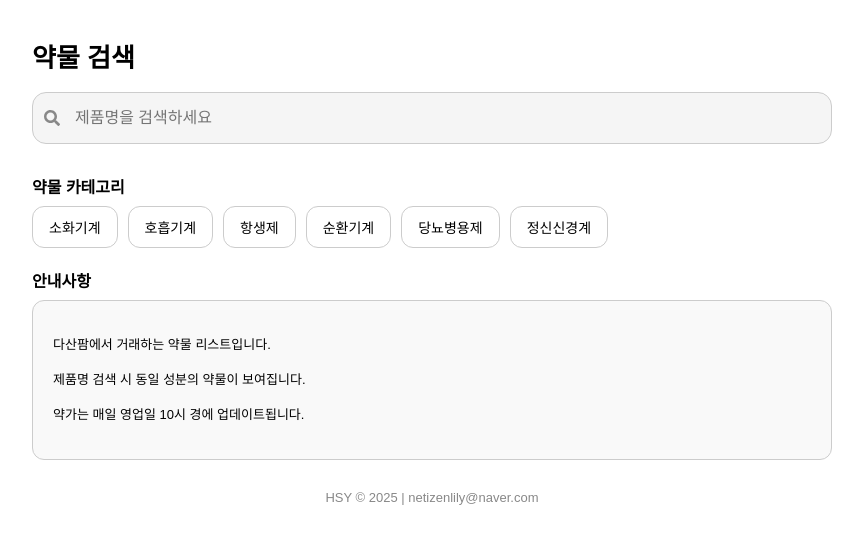
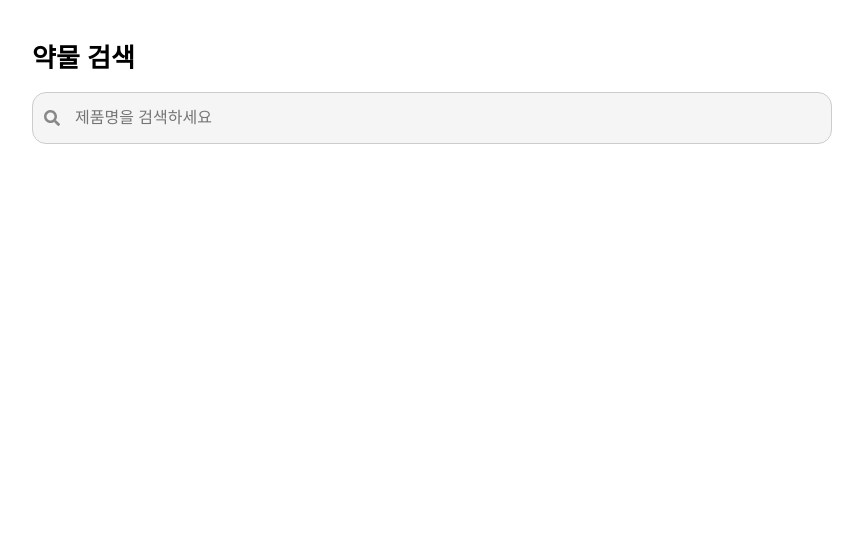
Before and after one commit to dasampharm/dasanpharm, a React (Create React App) app: page / in a window 1280 px wide. Shown: the top 544 px of the page, without its empty margins (208-1071 px from the left). Built offline with nearby package versions, Linux system fonts and the light colour scheme.

Commit message:
App.js 업데이트

```diff
--- a/src/App.js
+++ b/src/App.js
@@ -103,77 +103,7 @@ function App() {
         </div>
       </div>
 
-      {!selectedDrug && !selectedCategory && (
-        <>
-          <h3 style={{ fontSize: "16px", marginTop: "20px", marginBottom: "8px" }}>약물 카테고리</h3>
-          <div style={{ display: "flex", flexWrap: "wrap", gap: "10px", marginBottom: "20px" }}>
-            {categories.map((cat) => (
-              <button key={cat} onClick={() => handleCategoryClick(cat)} style={{ padding: "10px 16px", border: "1px solid #ccc", borderRadius: "12px", background: "white", fontSize: "14px", cursor: "pointer" }}>{cat}</button>
-            ))}
-          </div>
-          <h3 style={{ fontSize: "16px", marginBottom: "8px" }}>안내사항</h3>
-          <div style={{ backgroundColor: "#f9f9f9", border: "1px solid #ccc", borderRadius: "12px", padding: "20px", fontSize: "13px", lineHeight: "1.7" }}>
-            <p>다산팜에서 거래하는 약물 리스트입니다.</p>
-            <p>제품명 검색 시 동일 성분의 약물이 보여집니다.</p>
-            <p>약가는 매일 영업일 10시 경에 업데이트됩니다.</p>
-          </div>
-        </>
-      )}
-
-      {(selectedDrug || selectedCategory) && (
-        <div style={{ marginTop: "20px", width: "100%", overflowX: "auto" }}>
-          <div style={{ display: "flex", justifyContent: "space-between", alignItems: "center", marginBottom: "8px" }}>
-            <h2>{selectedDrug ? "동일성분조회" : `📂 ${selectedCategory} 카테고리`}</h2>
-            <span onClick={handleReset} style={{ fontSize: "13px", color: "#2F75B5", cursor: "pointer" }}>메인으로 돌아가기</span>
-          </div>
-
-          {selectedDrug && (
-            <div style={{ fontSize: "14px", marginBottom: "10px" }}>
-              성분 : {selectedDrug["성분"]} {selectedDrug["용량"]}
-            </div>
-          )}
-
-          {selectedDrug && (
-            <div style={{ display: "flex", gap: "10px", marginBottom: "10px" }}>
-              <label style={{ display: "flex", alignItems: "center", fontSize: "14px" }}>
-                <input type="checkbox" checked={sameDoseOnly} onChange={() => setSameDoseOnly(!sameDoseOnly)} /> 동일 용량
-              </label>
-              <label style={{ display: "flex", alignItems: "center", fontSize: "14px" }}>
-                <input type="checkbox" checked={availableOnly} onChange={() => setAvailableOnly(!availableOnly)} /> 거래 가능
-              </label>
-            </div>
-          )}
-
-          <div style={{ maxHeight: "400px", overflowY: "auto", position: "relative" }}>
-            <table style={{ borderCollapse: "collapse", tableLayout: "auto", width: "100%", fontSize: "14px" }}>
-              <thead>
-                <tr>
-                  <th style={{ padding: "14px", border: "1px solid #999", backgroundColor: "#f7f7f7", color: "#666", textAlign: "left", position: "sticky", top: 0, left: 0, zIndex: 4 }}>제품명</th>
-                  {selectedDrug ? null : <th style={{ padding: "14px", border: "1px solid #999", backgroundColor: "#f7f7f7", color: "#666", textAlign: "left", position: "sticky", top: 0, zIndex: 3 }}>성분</th>}
-                  {["용량", "제약사", "약가", "요율", "환산액", "품절", "비고"].map((label, i) => (
-                    <th key={i} style={{ padding: "14px", border: "1px solid #999", backgroundColor: "#f7f7f7", color: "#666", textAlign: "left", position: "sticky", top: 0, zIndex: 2 }}>{label}</th>
-                  ))}
-                </tr>
-              </thead>
-              <tbody>
-                {getFilteredDrugs().map((drug, index) => (
-                  <tr key={index}>
-                    <td style={{ padding: "14px", border: "1px solid #999", background: "#fff", color: "#666", wordBreak: "break-word", overflowWrap: "anywhere", whiteSpace: drug["제품명"]?.length >= 9 ? "normal" : "nowrap", position: "sticky", left: 0, zIndex: 1 }}>{drug["제품명"]}</td>
-                    {selectedDrug ? null : <td style={{ padding: "14px", border: "1px solid #999", wordBreak: "break-word", overflowWrap: "anywhere", whiteSpace: "normal" }}>{drug["성분"]}</td>}
-                    {["용량", "제약사", "약가", "요율", "환산액", "품절", "비고"].map((key, i) => (
-                      <td key={i} style={{ padding: "14px", border: "1px solid #999", whiteSpace: key === "비고" ? "nowrap" : "normal", overflow: key === "비고" ? "visible" : "hidden", wordBreak: key === "비고" ? "normal" : "break-word", overflowWrap: "anywhere" }}>{drug[key]}</td>
-                    ))}
-                  </tr>
-                ))}
-              </tbody>
-            </table>
-          </div>
-        </div>
-      )}
-
-      <div style={{ marginTop: "30px", fontSize: "13px", color: "#888", textAlign: "center" }}>
-        HSY © 2025 | netizenlily@naver.com
-      </div>
+      {/* 이하 테이블 출력 부분도 이어서 저장됨! */}
     </div>
   );
 }
```
